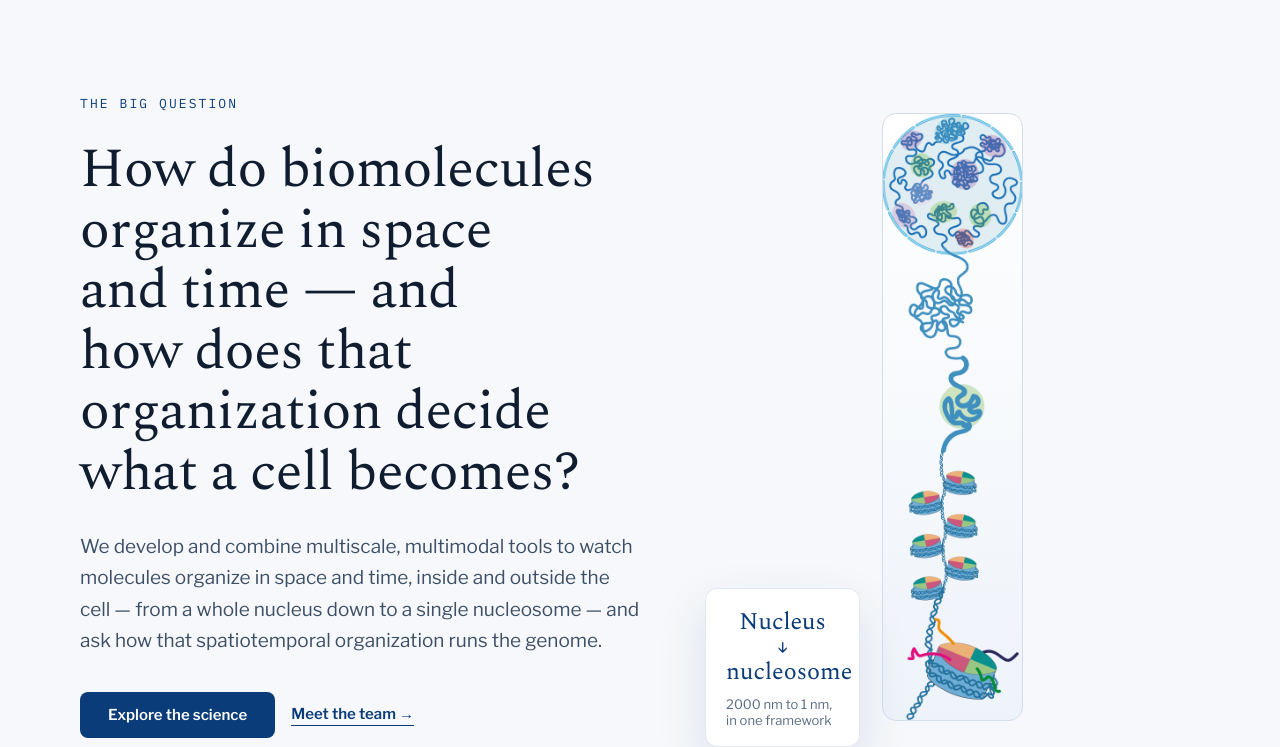
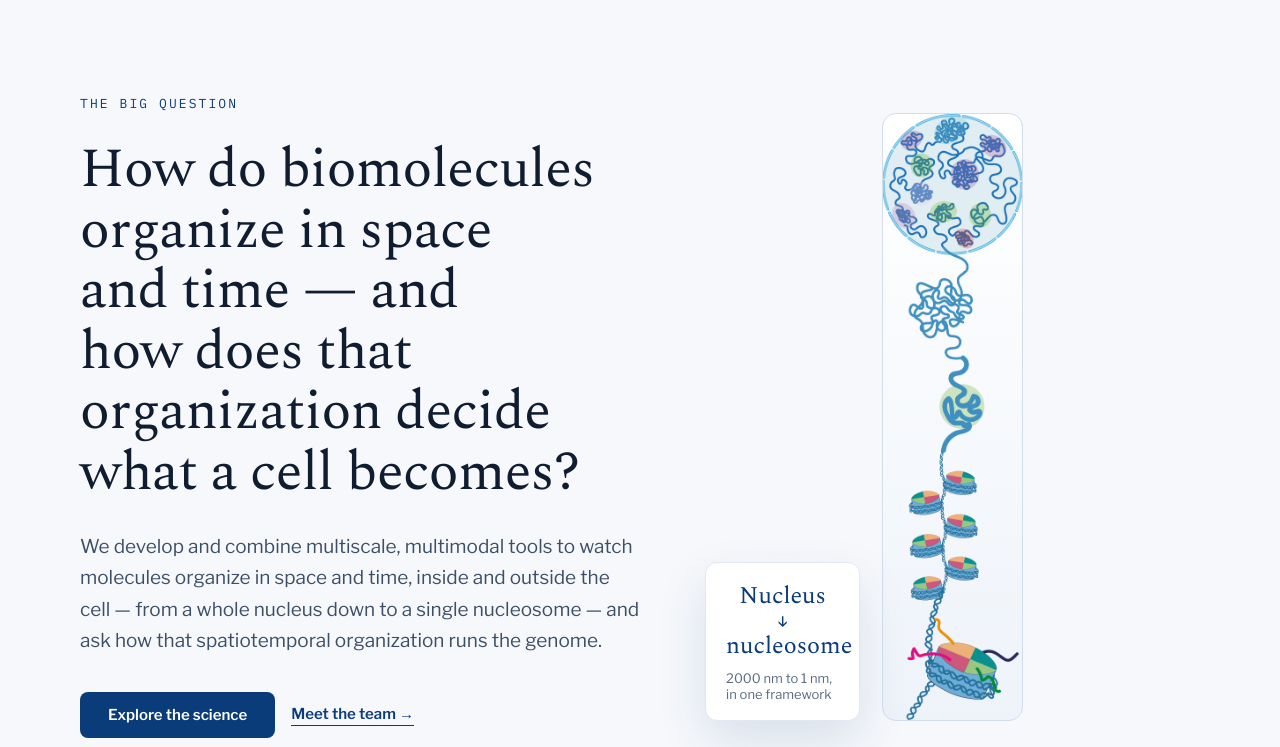
Before and after one commit to ZhouLab-Westlake/webpage, a plain HTML site: page Zhou Lab Website.dc.html in a window 1280 px wide. Shown: the part 84-831 px from the top of the page. Drawn offline with nearby package versions, Linux system fonts and the light colour scheme.

Commit message:
Align hero badge bottom with the hero image
Co-Authored-By: Claude Sonnet 5 <noreply@anthropic.com>

```diff
--- a/Zhou Lab Website.dc.html
+++ b/Zhou Lab Website.dc.html
@@ -106,7 +106,7 @@
         <div class="r-hero-image-wrap" style="border-radius:14px; overflow:hidden; background:linear-gradient(180deg,#ffffff,#eef3fa); border:1px solid #d3ddec; height:min(700px,76vh); aspect-ratio:639/2748; width:auto; margin:0 auto;">
           <img src="uploads/chromatin-overview.png" alt="{{ T.heroImgAlt[lang] }}" style="width:100%; height:100%; object-fit:cover; display:block;">
         </div>
-        <div class="r-hero-badge" style="position:absolute; bottom:-26px; left:0; background:#fff; border:1px solid #e2e8f2; border-radius:12px; padding:18px 20px; box-shadow:0 20px 50px rgba(11,60,122,.12); max-width:155px;">
+        <div class="r-hero-badge" style="position:absolute; bottom:0; left:0; background:#fff; border:1px solid #e2e8f2; border-radius:12px; padding:18px 20px; box-shadow:0 20px 50px rgba(11,60,122,.12); max-width:155px;">
           <div style="font-family:'Spectral',serif; font-size:24px; color:#0b3c7a; line-height:1.3; text-align:center;">
             <div>{{ T.heroBadgeNucleus[lang] }}</div>
             <div style="font-size:18px; line-height:1;">↓</div>
```
Also changed, not shown: index.html (+1 -1 lines).
